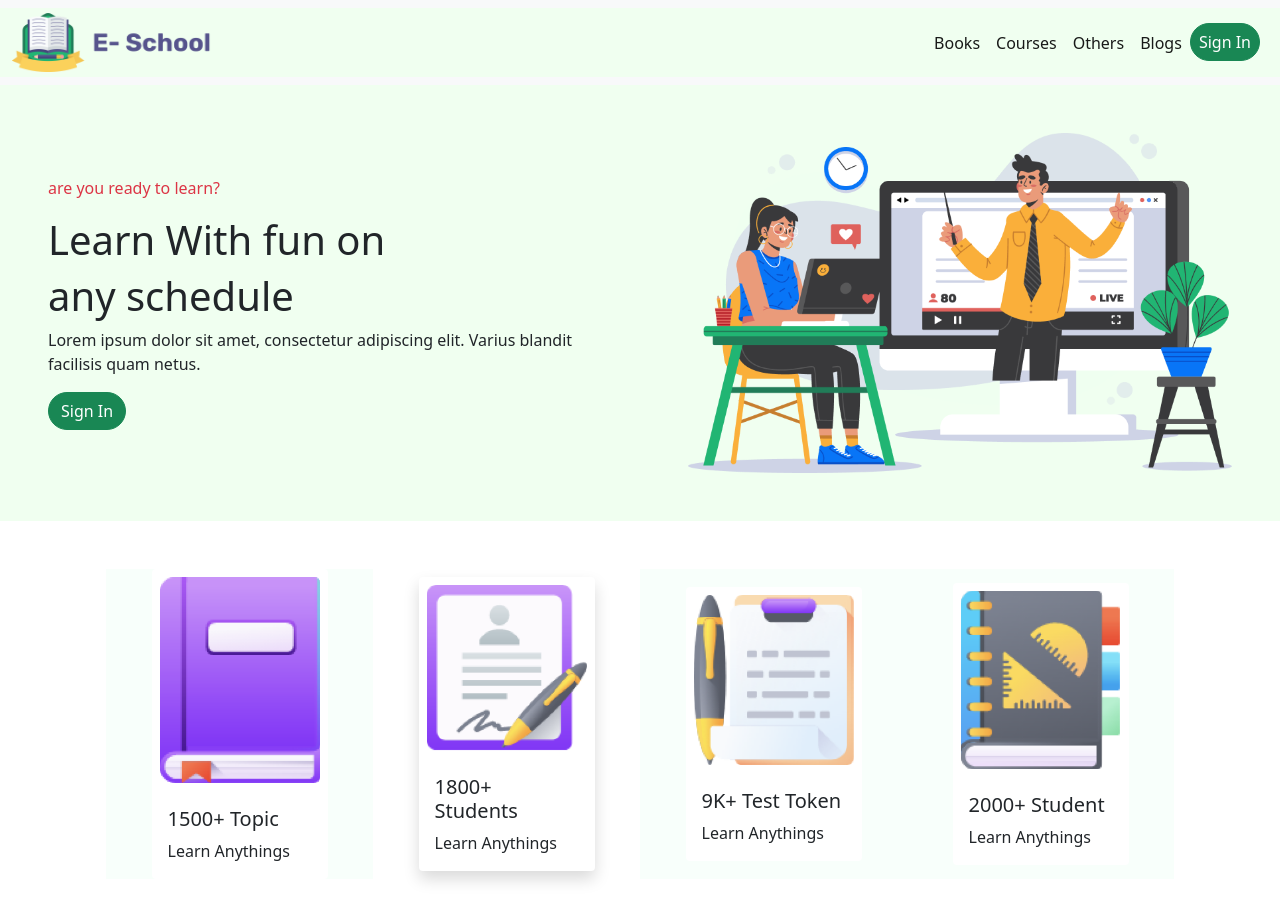
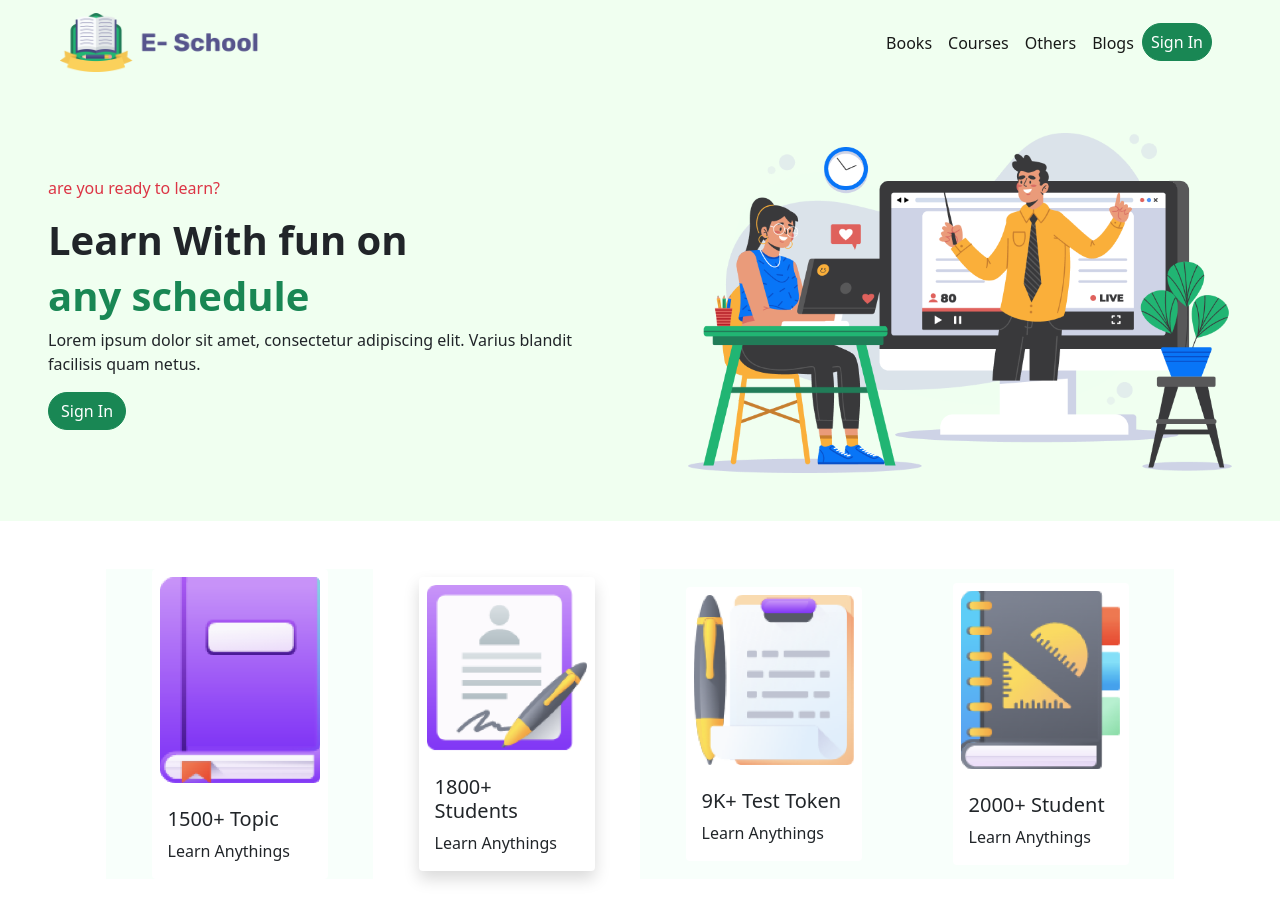
Before and after one commit to Ahmedkazi/mid-exam, a plain HTML site: page index.html in a window 1280 px wide. Drawn offline with nearby package versions, Linux system fonts and the light colour scheme.

Commit message:
submission 6

```diff
--- a/index.html
+++ b/index.html
@@ -9,15 +9,15 @@
     <link href="https://cdn.jsdelivr.net/npm/bootstrap@5.1.0/dist/css/bootstrap.min.css" rel="stylesheet" integrity="sha384-KyZXEAg3QhqLMpG8r+8fhAXLRk2vvoC2f3B09zVXn8CA5QIVfZOJ3BCsw2P0p/We" crossorigin="anonymous">
 </head>
 <body>
-    <header>
-        <nav class="navbar navbar-expand-lg navbar-light bg-light" >
+    <header style="background-color: #F0FFF0;">
+        <nav class="navbar navbar-expand-lg navbar-light">
             <div class="container-fluid" style="background-color: #F0FFF0;">
-              <a class="navbar-brand" href="#"><img src="ICON/Logo.png" alt="" width="200px"></a>
+              <a class="navbar-brand mx-5" href="#"><img src="ICON/Logo.png" alt="" width="200px"></a>
               <button class="navbar-toggler" type="button" data-bs-toggle="collapse" data-bs-target="#navbarNav" aria-controls="navbarNav" aria-expanded="false" aria-label="Toggle navigation">
                 <span class="navbar-toggler-icon"></span>
               </button>
               <div class="collapse navbar-collapse" id="navbarNav">
-                <ul class="navbar-nav ms-auto">
+                <ul class="navbar-nav ms-auto mx-5">
                   <li class="nav-item">
                     <a class="nav-link active" aria-current="page" href="#">Books</a>
                   </li>
@@ -37,16 +37,13 @@
               </div>
             </div>
           </nav>
-    </header>
-    <main>
-<!-- top part -->
           <div class="container-fluid"style="background-color: #F0FFF0;">
             <div class="row">
                 <!-- column-1 -->
                 <div class="col-md-6 d-flex justify-content-center align-items-center p-5">
                     <div>
                         <p class="text-danger"> are you ready to learn?</p>
-            <h1 class="">Learn With fun on</h1> <h1 class="">any schedule</h1>
+                        <h1 class="fw-bold">Learn With fun on</h1> <h1 class="text-success fw-bold">any schedule</h1>
                         <p>Lorem ipsum dolor sit amet, consectetur adipiscing elit. Varius blandit facilisis quam netus.</p>
                         <button class="btn btn-outline-success me-2 rounded-pill bg-success text-white" type="button">Sign In </button>
                     </div>
@@ -57,6 +54,10 @@
                 </div>
             </div>
             </div>
+    </header>
+    <main>
+<!-- top part -->
+
 <!-- learn anything part -->
 <section>
     <div class="container">
```
Lines whose indentation alone changed are shown as unchanged.
